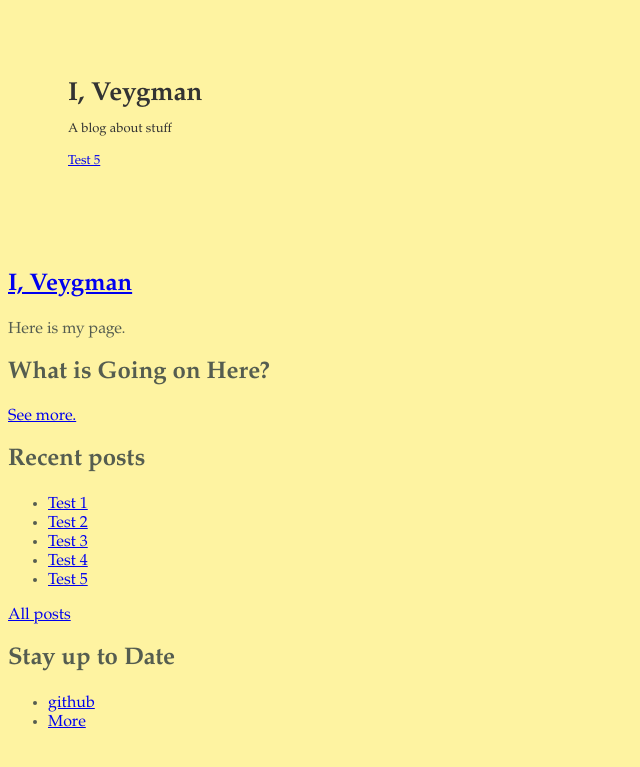
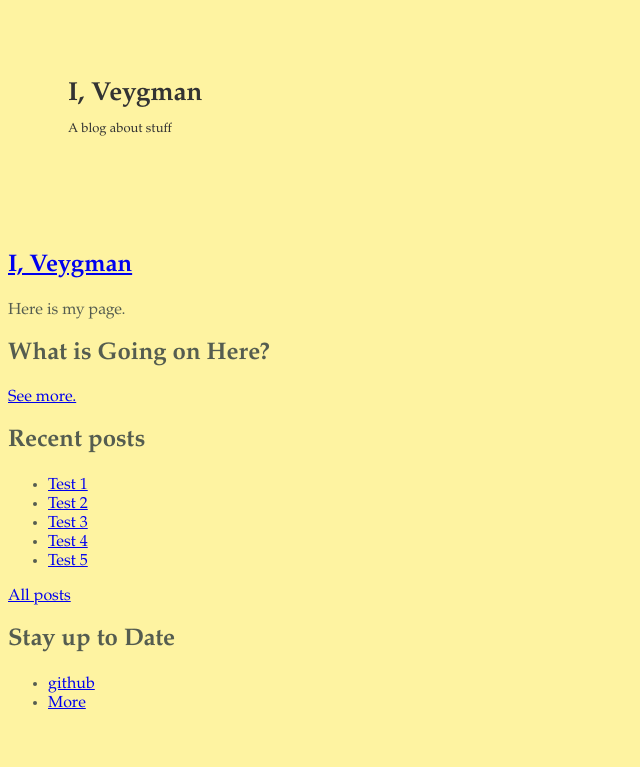
Before and after one commit to iveygman/iveygman.github.io-blog, a Jekyll site: the page built from index.html, in a window 1280 px wide. Shown: the top 767 px of the page, without its empty margins (0-640 px from the left). Built offline with Jekyll 4.4.1, drawn with Linux system fonts in a browser that asks for light colours; nearby versions of some CDN libraries.

Commit message:
Header modification

```diff
--- a/_includes/header/introduction.html
+++ b/_includes/header/introduction.html
@@ -9,7 +9,7 @@
                         <p>A blog about stuff</p>
                     </div>
                 </div>
-            </div>{% include header/newer-older.html %}
+            </div>
         </div>
     </div>
 </div>
```
